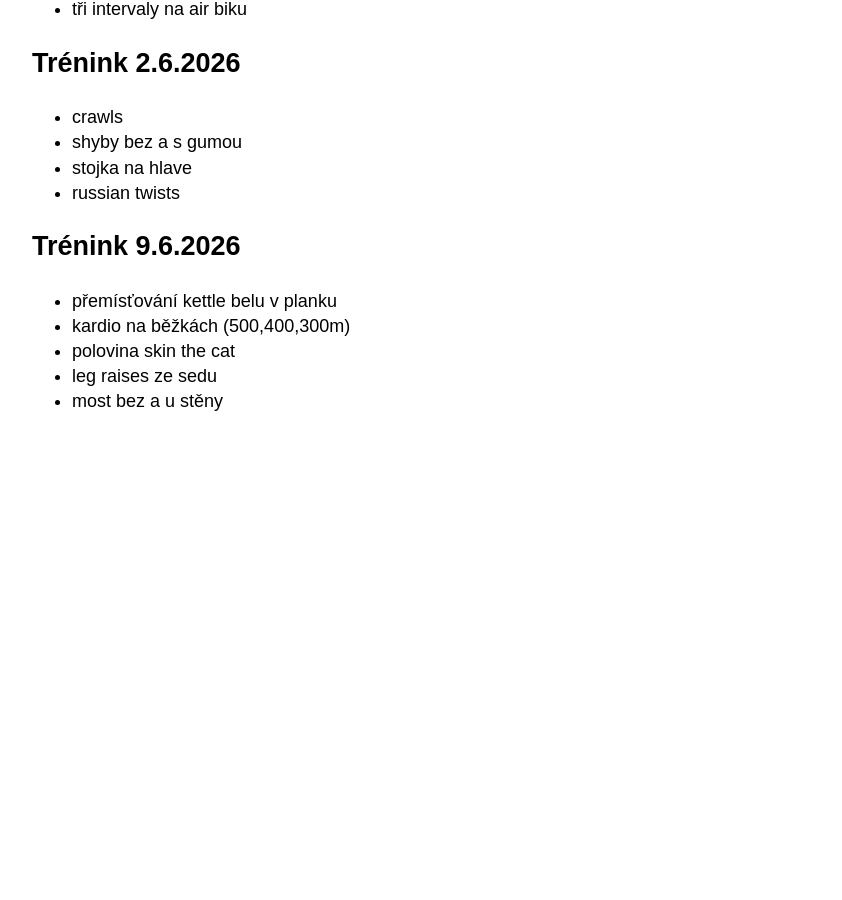
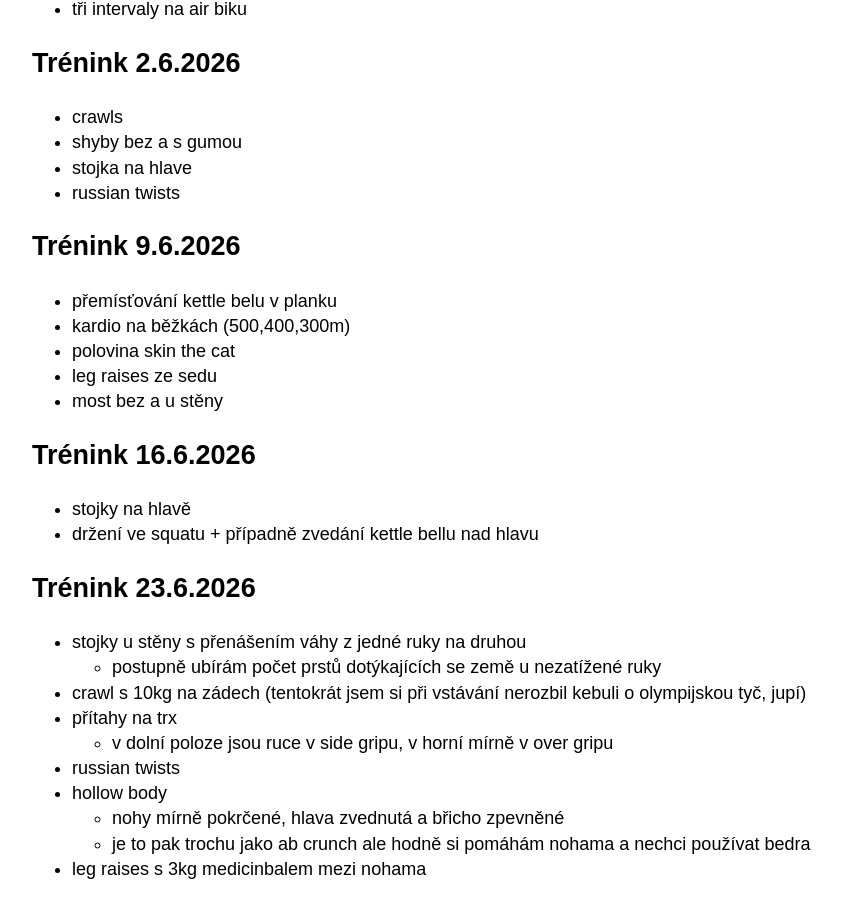
Before and after one commit to hartmaj2/hartmaj2.github.io, a Jekyll site: the page built from sections/sports/fitness.md, in a window 1280 px wide and 900 px high, scrolled down 13414 px. Shown: the whole window, without its empty margins (158-1000 px from the left). Built offline with Jekyll 4.4.1, drawn with Linux system fonts in a browser that asks for light colours; before the commit the page ends 13847 px from its top, so only the background shows below that.

Commit message:
Add fitness

```diff
--- a/sections/sports/fitness.md
+++ b/sections/sports/fitness.md
@@ -628,3 +628,21 @@ minutu běžky
 - polovina skin the cat
 - leg raises ze sedu
 - most bez a u stěny
+
+## Trénink 16.6.2026
+
+- stojky na hlavě
+- držení ve squatu + případně zvedání kettle bellu nad hlavu
+
+## Trénink 23.6.2026
+
+- stojky u stěny s přenášením váhy z jedné ruky na druhou
+  - postupně ubírám počet prstů dotýkajících se země u nezatížené ruky
+- crawl s 10kg na zádech (tentokrát jsem si při vstávání nerozbil kebuli o olympijskou tyč, jupí)
+- přítahy na trx
+  - v dolní poloze jsou ruce v side gripu, v horní mírně v over gripu
+- russian twists
+- hollow body
+  - nohy mírně pokrčené, hlava zvednutá a břicho zpevněné
+  - je to pak trochu jako ab crunch ale hodně si pomáhám nohama a nechci používat bedra
+- leg raises s 3kg medicinbalem mezi nohama
```
